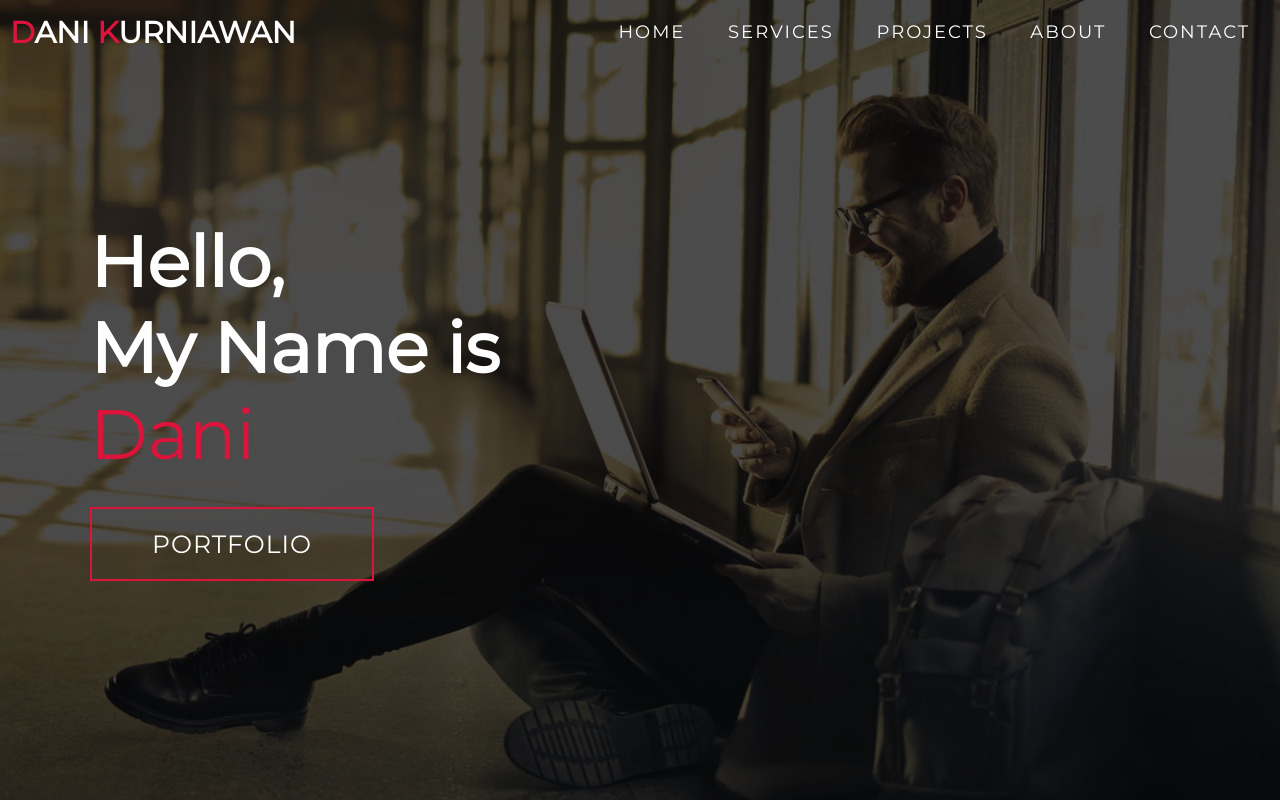
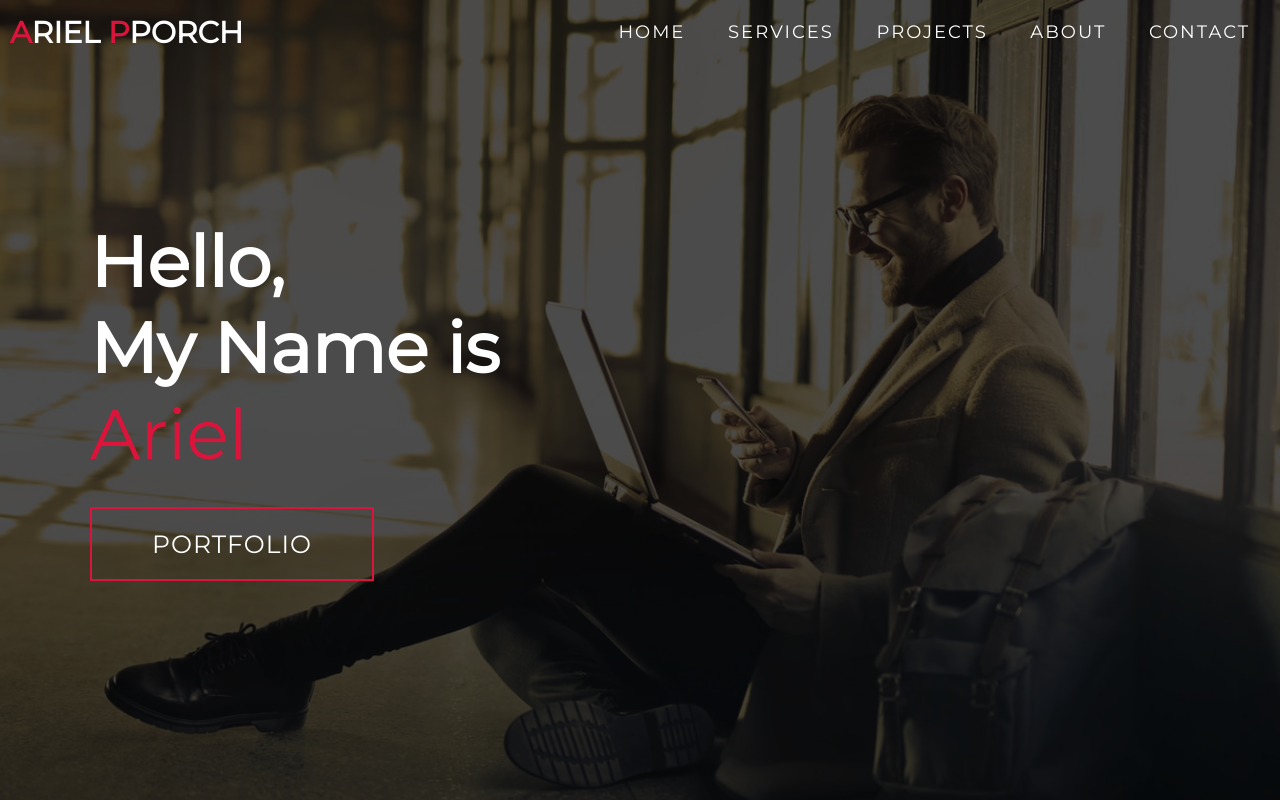
Before and after one commit to plk-btb2023/plk3-btb2023.github.io, a plain HTML site: page index.html in a window 1280 px wide. Shown: the top 800 px of the page. Drawn offline with Linux system fonts and the light colour scheme.

Commit message:
Update index.html

```diff
--- a/index.html
+++ b/index.html
@@ -15,7 +15,7 @@
       <div class="nav-bar">
         <div class="brand">
           <a href="#hero">
-            <h1><span>D</span>ani <span>K</span>urniawan</h1>
+            <h1><span>A</span>riel <span>P</span>porch</h1>
           </a>
         </div>
         <div class="nav-list">
@@ -42,7 +42,7 @@
       <div>
         <h1>Hello, <span></span></h1>
         <h1>My Name is <span></span></h1>
-        <h1>Dani <span></span></h1>
+        <h1>Ariel <span></span></h1>
         <a href="#projects" type="button" class="cta">Portfolio</a>
       </div>
     </div>
```
